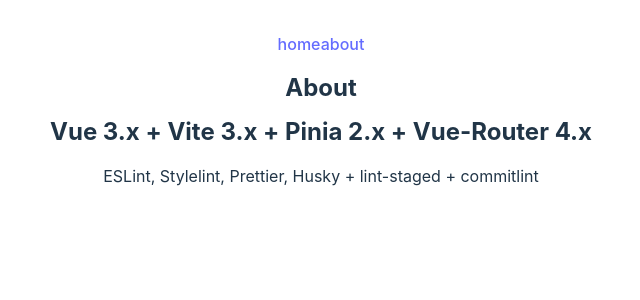
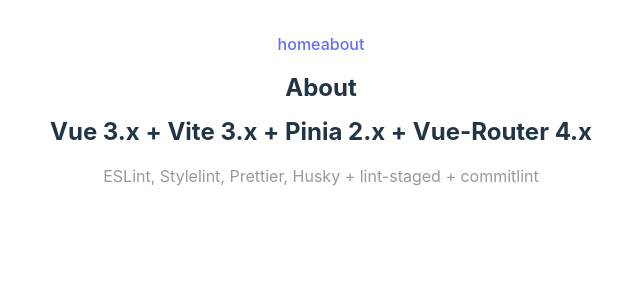
Before and after one commit to Wuzh994/vite-project, a Vue app: page /#/about in a window 1280 px wide. Shown: the top 300 px of the page, without its empty margins (319-959 px from the left). Built offline with nearby package versions, Linux system fonts and the light colour scheme.

Commit message:
feat: add sass

```diff
--- a/package.json
+++ b/package.json
@@ -1,5 +1,5 @@
 {
-  "name": "vite-project",
+  "name": "base-web",
   "private": true,
   "version": "0.0.0",
   "scripts": {
@@ -42,6 +42,7 @@
     "prettier": "^2.7.1",
     "rollup-obfuscator": "^3.0.1",
     "rollup-plugin-zip": "^1.0.3",
+    "sass": "^1.55.0",
     "stylelint": "^14.13.0",
     "stylelint-config-prettier": "^9.0.3",
     "stylelint-config-recommended-scss": "^7.0.0",
--- a/src/components/HelloWorld.vue
+++ b/src/components/HelloWorld.vue
@@ -2,3 +2,9 @@
   <h2>Vue 3.x + Vite 3.x + Pinia 2.x + Vue-Router 4.x</h2>
   <p>ESLint, Stylelint, Prettier, Husky + lint-staged + commitlint</p>
 </template>
+
+<style lang="scss" scoped>
+  p {
+    color: #999;
+  }
+</style>
```
Also changed, not shown: 2 other files (tests, documents, lock files or other folders).
